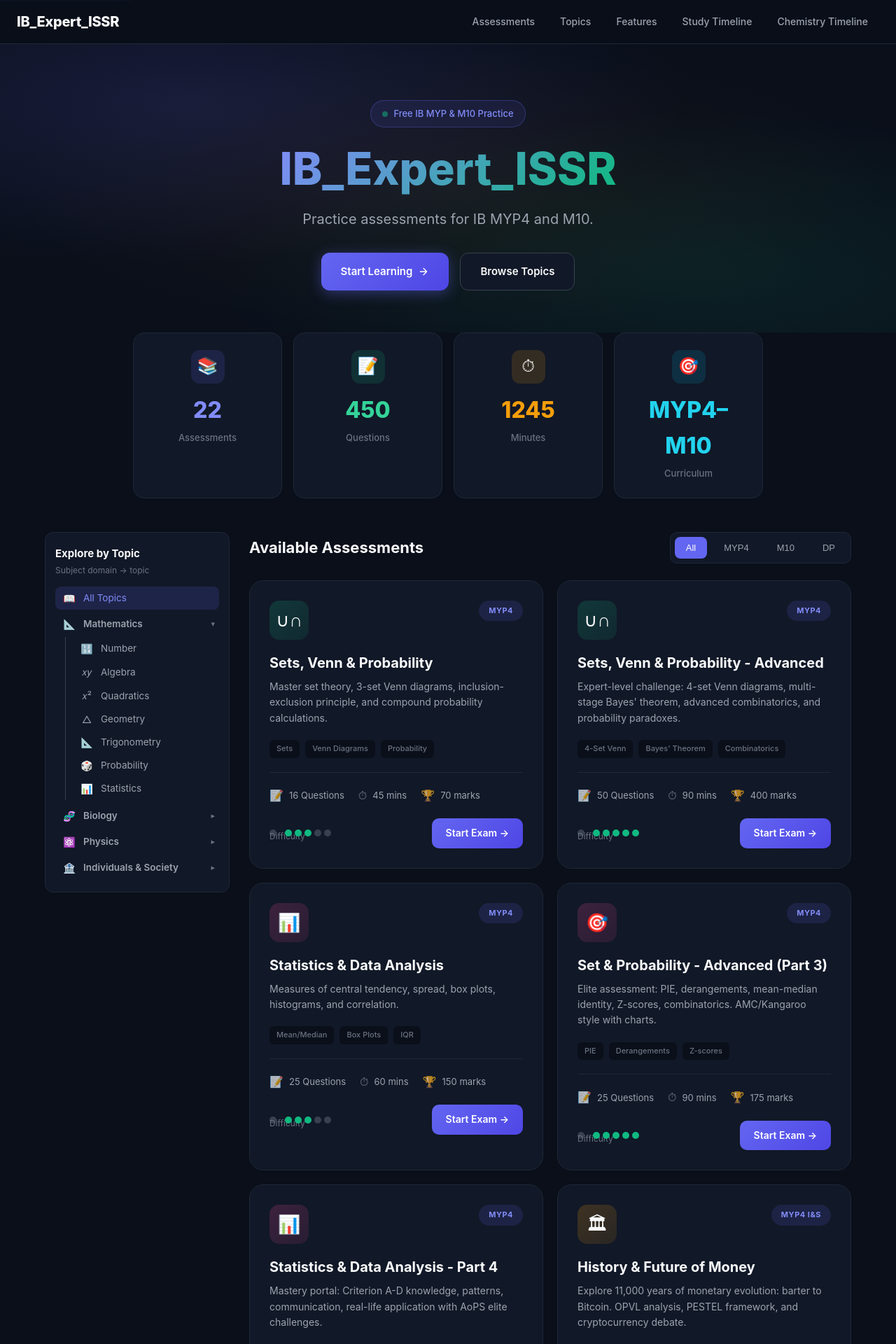
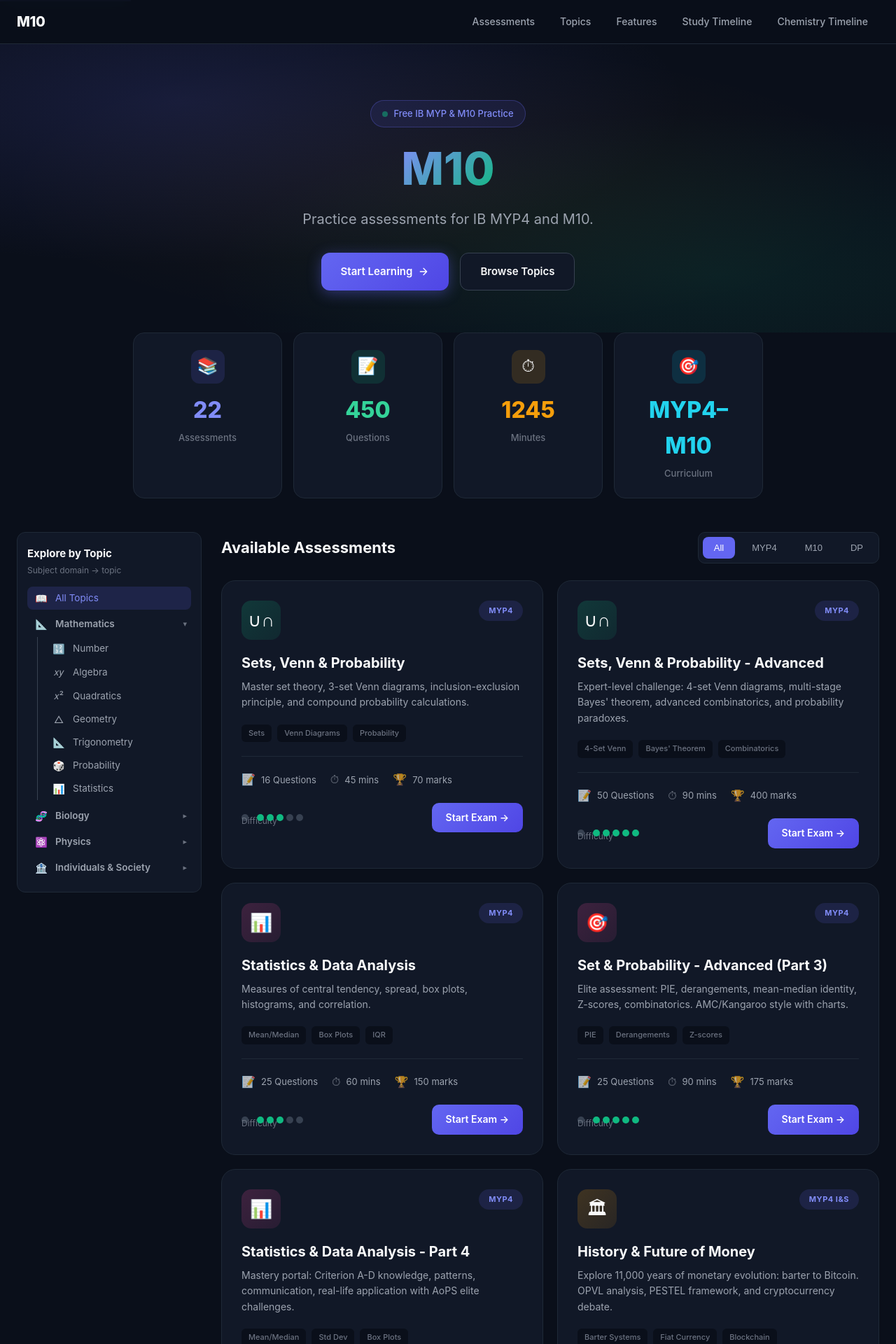
Before and after one commit to kram1947/kaniib, a React (Vite) app: page / in a window 1280 px wide. Shown: the top 1920 px of the page at 70% size. Built offline with nearby package versions, Linux system fonts and the light colour scheme.

Commit message:
Rebrand to M10, widen layout, remove footer tagline

```diff
--- a/src/components/Navbar.jsx
+++ b/src/components/Navbar.jsx
@@ -6,7 +6,7 @@ export default function Navbar() {
 
   return (
     <nav className="navbar" role="navigation" aria-label="Main navigation">
-      <Link to="/" className="navbar-brand">IB_Expert_ISSR</Link>
+      <Link to="/" className="navbar-brand">M10</Link>
 
       <button
         className="navbar-toggle"
--- a/src/sections/HeroSection.jsx
+++ b/src/sections/HeroSection.jsx
@@ -8,7 +8,7 @@ export default function HeroSection() {
           <span></span>
           Free IB MYP &amp; M10 Practice
         </div>
-        <h1 id="hero-title"><span>IB_Expert_ISSR</span></h1>
+        <h1 id="hero-title"><span>M10</span></h1>
         <p className="hero-desc">Practice assessments for IB MYP4 and M10.</p>
         <div className="hero-actions">
           <a href="/assessments" className="btn btn-primary">
--- a/src/sections/SiteFooter.jsx
+++ b/src/sections/SiteFooter.jsx
@@ -8,7 +8,6 @@ export default function SiteFooter() {
           <a href="/topics">Topics</a>
           <a href="/assessments">Assessments</a>
         </nav>
-        <p className="footer-text">IB_Expert_ISSR • Master Mathematics with IB_Expert • IB Learning & Assessment</p>
       </div>
     </footer>
   );
--- a/src/styles/global.css
+++ b/src/styles/global.css
@@ -721,7 +721,7 @@
 
         /* Assessment Cards */
         .container {
-            max-width: 1200px;
+            max-width: 1500px;
             margin: 0 auto;
             padding: 0 24px 80px;
         }
@@ -1018,7 +1018,7 @@
 
         /* History Panel */
         .history-section {
-            max-width: 1200px;
+            max-width: 1500px;
             margin: 0 auto;
             padding: 0 24px 60px;
         }
@@ -1125,7 +1125,7 @@
 
         /* Study Timeline Page */
         .timeline-page {
-            max-width: 1000px;
+            max-width: 1400px;
             margin: 0 auto;
         }
 
@@ -1434,7 +1434,7 @@
 
         /* Chemistry Gantt Timeline */
         .chem-timeline-page {
-            max-width: 1300px;
+            max-width: 1600px;
             margin: 0 auto;
         }
 
```
